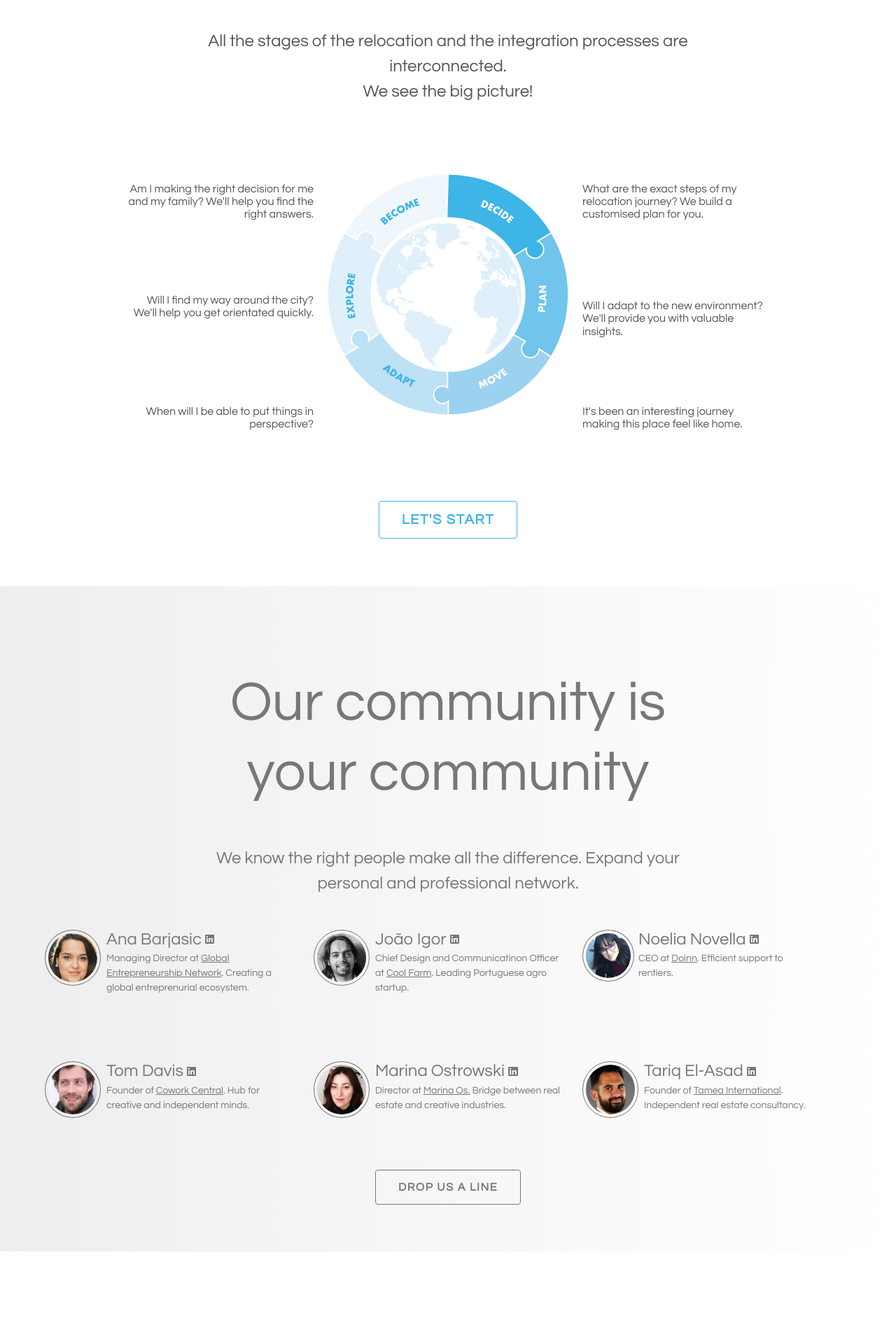
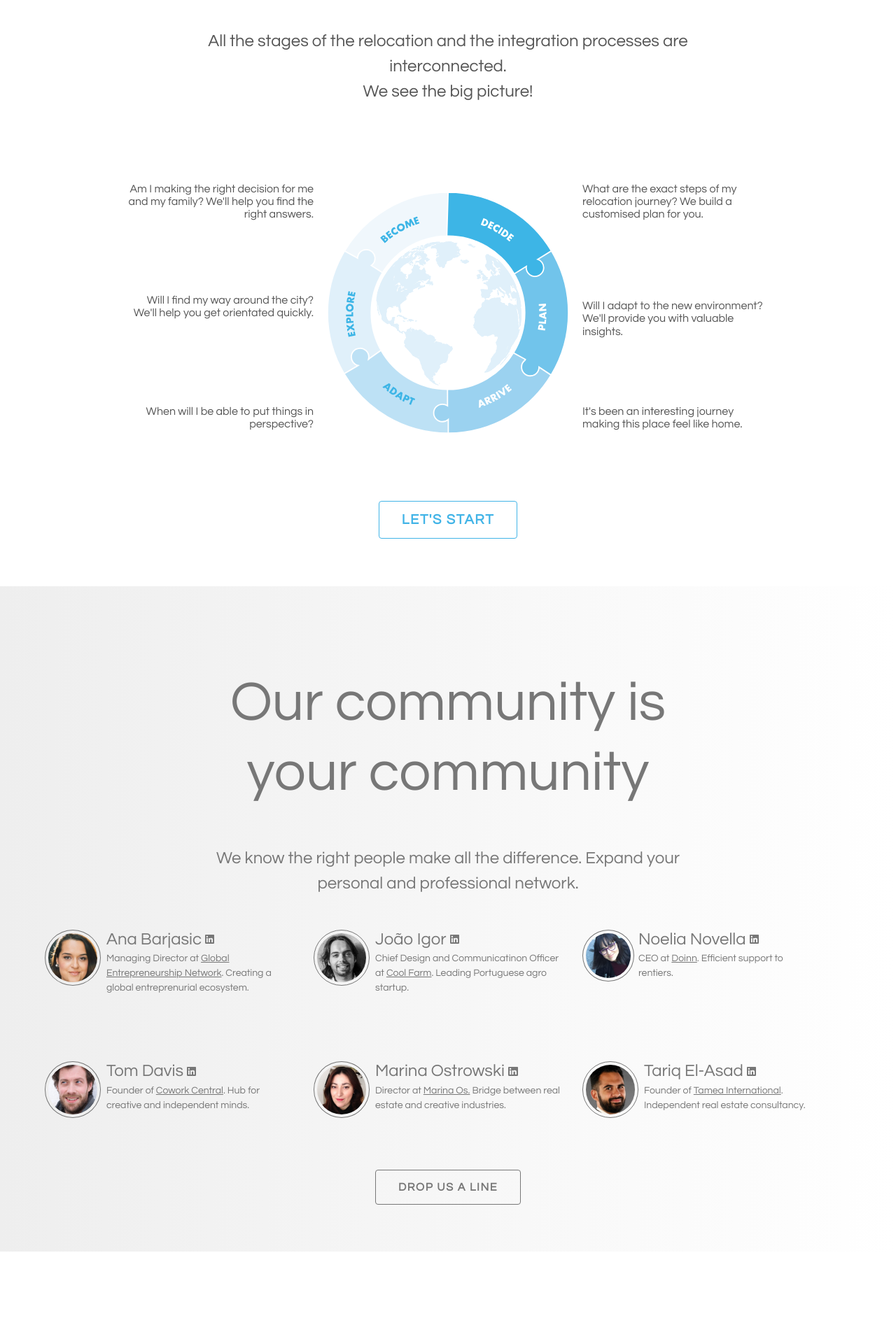
Before and after one commit to Moviinn/moviinn.github.io, a Jekyll site: the page built from index.md, in a window 1280 px wide. Shown: the part 904-2818 px from the top of the page at 70% size. Built offline with Jekyll 4.4.1, drawn with Linux system fonts in a browser that asks for light colours; nearby versions of some CDN libraries.

Commit message:
Updated how and services backgrounds.

```diff
--- a/assets/css/moviinn.css
+++ b/assets/css/moviinn.css
@@ -54,14 +54,14 @@ img.logo {
 @media screen and (min-width:60em) {
   .how-bg {
     background: url('../svg/how.svg');
-    background-position: 50% 40%;
+    background-position: 50% 55%;
     background-size: 30%;
     background-repeat: no-repeat;
   }
 
   .services-bg {
     background: url('../svg/services.svg');
-    background-position: 50% 40%;
+    background-position: 50% 30%;
     background-size: 30%;
     background-repeat: no-repeat;
   }
```
Also changed, not shown: assets/svg/how.svg, assets/svg/services.svg.
